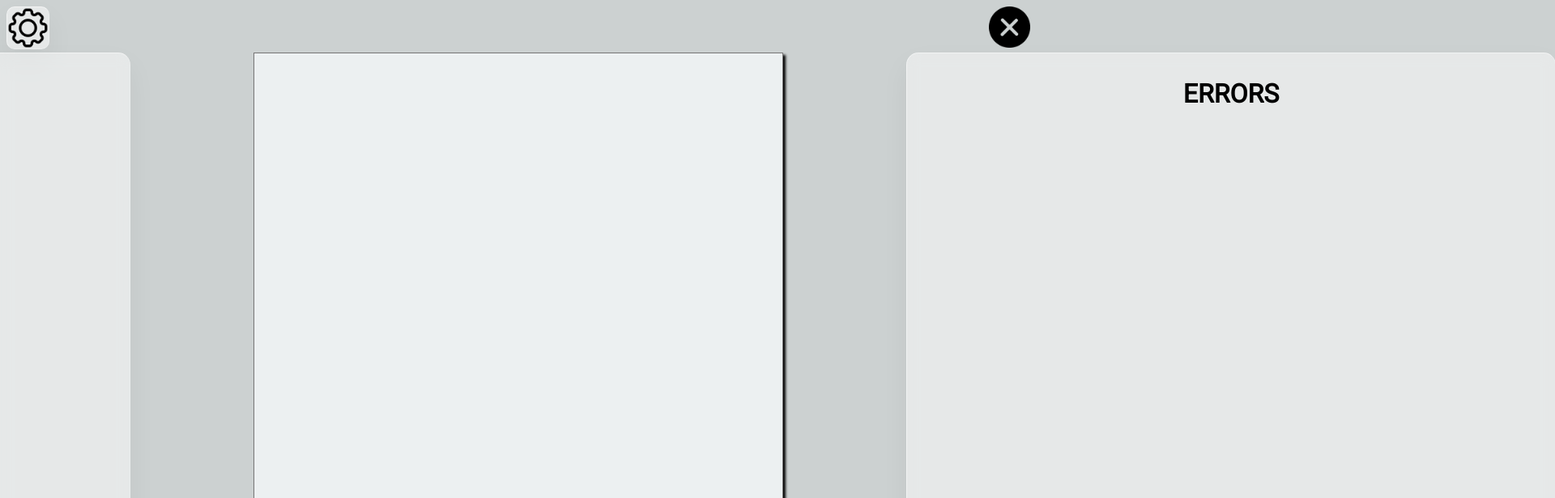
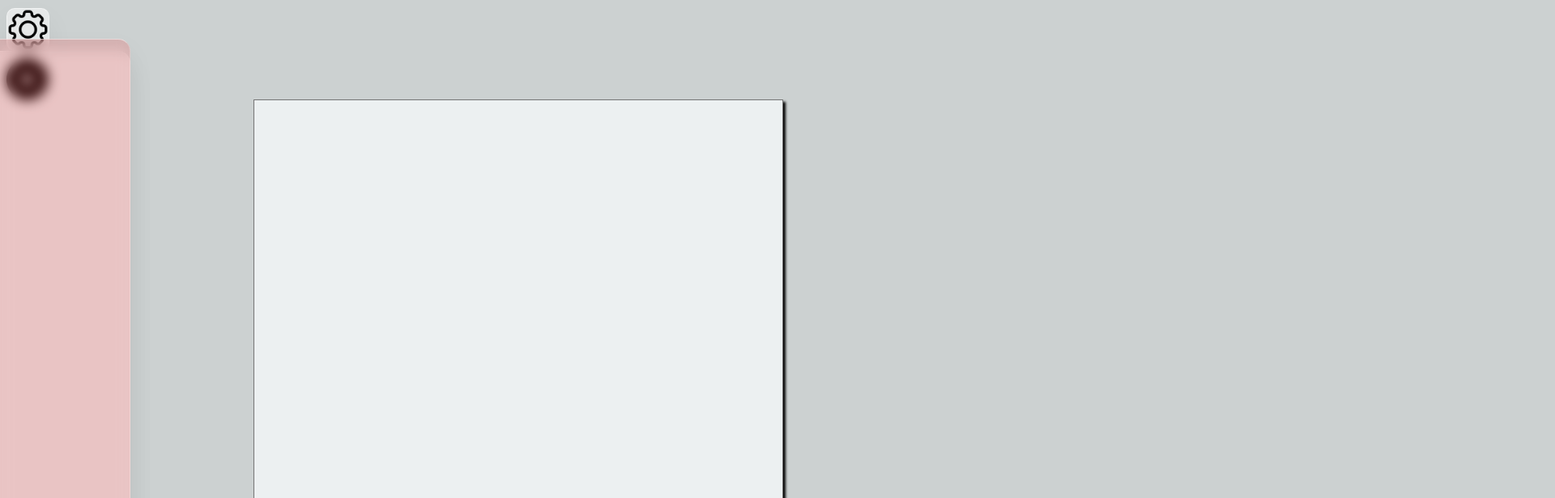
Before and after one commit to G4LH4/Gword, a React app: page / in a window 1280 px wide. Shown: the top 616 px of the page at 81% size, 1920 px wide, since content can reach past the window. Built offline with nearby package versions, Linux system fonts and the light colour scheme.

Commit message:
error div fixed

```diff
--- a/src/css/style.css
+++ b/src/css/style.css
@@ -4,6 +4,11 @@ body{
   background-color: #CCD1D1 ;
 }
 
+.header a{
+  display: flex;
+  flex-direction: column;
+  margin-top: 10px;
+}
 
 .enabled{
   transition: 1.5s;
@@ -14,8 +19,3 @@ body{
   transition: 1.5s;
   transform: translateX(0);
 }
-
-.enabled-errors{
-  transition: 1.5s;
-  transform: translateX(110vh);
-}
--- a/src/js/App.js
+++ b/src/js/App.js
@@ -6,12 +6,13 @@ import CreateErrors from "./components/CreateErrors";
 const App = () => {
   return (
     <div className="app">
-      <div className="paper"></div>
-      <div className="header">
-        <CreateSettings />
-        <CreateErrors />
+      <div className="paper">
+        <div className="header">
+          <CreateSettings />
+          <CreateErrors />
+        </div>
+        <StyledTextarea></StyledTextarea>
       </div>
-      <StyledTextarea></StyledTextarea>
     </div>
   );
 };
--- a/src/js/components/CreateErrors.js
+++ b/src/js/components/CreateErrors.js
@@ -6,7 +6,7 @@ import styled from "styled-components";
 const CreateErrors = () => {
   const [enabled, setEnabled] = useState(true);
 
-  const className = enabled ? "enabled-errors" : "disabled";
+  const className = enabled ? "enabled" : "disabled";
 
   const handleClick = (e) => {
     e.preventDefault();
@@ -15,10 +15,10 @@ const CreateErrors = () => {
   };
 
   const StyledErrorsIMG = styled.img`
+    display: flex;
+    position: relative;
     width: 4%;
     border-radius: 10px;
-    position: relative;
-    float: right;
 
     &:hover {
       transition: 0.5s;
--- a/src/js/components/CreateSettings.js
+++ b/src/js/components/CreateSettings.js
@@ -15,7 +15,9 @@ const CreateSettings = () => {
   };
 
   const StyledSettingsIMG = styled.img`
+    position: relative;
     width: 4%;
+    display: flex;
     border-radius: 10px;
     background: rgba(255, 255, 255, 0.5);
     box-shadow: 0 15px 35px rgba(0, 0, 0, 0.05);
@@ -24,6 +26,7 @@ const CreateSettings = () => {
     border-top: 1px solid rgba(255, 255, 255, 0.5);
     border-left: 1px solid rgba(255, 255, 255, 0.5);
     backdrop-filter: blur(8px);
+    align-items: center;
 
     &:hover {
       transition: 0.5s;
@@ -34,7 +37,7 @@ const CreateSettings = () => {
   return (
     <>
       <a href="" onClick={(e) => handleClick(e)}>
-        <StyledSettingsIMG src={configIcon} id="settings"></StyledSettingsIMG>
+        <StyledSettingsIMG src={configIcon} id="settings" />
       </a>
       <DivSettingsPage status={className} />
     </>
--- a/src/js/components/DivErrors.js
+++ b/src/js/components/DivErrors.js
@@ -5,14 +5,15 @@ const CreateDivErrorsPage = styled.div`
   position: absolute;
   left: 0;
   right: 0;
+  bottom: 7.7vh;
   margin-left: auto;
   margin-right: auto;
   color: #000;
   width: 100vh;
-  height: 90vh;
+  height: 86vh;
   font-family: "Roboto", sans-serif;
   border-radius: 15px;
-  background: rgba(255, 255, 255, 0.5);
+  background: #ff000027;
   box-shadow: 0 15px 35px rgba(0, 0, 0, 0.05);
   backdrop-filter: blur(50px);
   border: 1px solid rgba(255, 255, 255, 0.25);
@@ -33,7 +34,6 @@ export const DivErrors = (props) => {
   return (
     <CreateDivErrorsPage className={props.status}>
       <StyledH1>Errors</StyledH1>
-      {props.content}
     </CreateDivErrorsPage>
   );
 };
--- a/src/js/components/DivSettingsPage.js
+++ b/src/js/components/DivSettingsPage.js
@@ -10,7 +10,7 @@ const CreateDivSettingsPage = styled.div`
   margin-right: auto;
   color: #000;
   width: 100vh;
-  height: 90vh;
+  height: 86vh;
   font-family: "Roboto", sans-serif;
   border-radius: 15px;
   background: rgba(255, 255, 255, 0.5);
--- a/src/js/components/StyledTextArea.js
+++ b/src/js/components/StyledTextArea.js
@@ -3,12 +3,12 @@ import styled from "styled-components";
 
 const StyledTarea = styled.textarea`
   font-family: "Roboto", sans-serif;
-  display: block;
+  display: flex;
   margin: 0 auto;
   padding: 10px;
   background-color: #ecf0f1;
   width: 50%;
-  height: 90vh;
+  height: 84vh;
   resize: none;
   outline: none;
   overflow: auto;
```
Also changed, not shown: src/js/components/CreateASettings.js (deleted, +0 -17 lines), src/main.cjs (+3 -4 lines).
